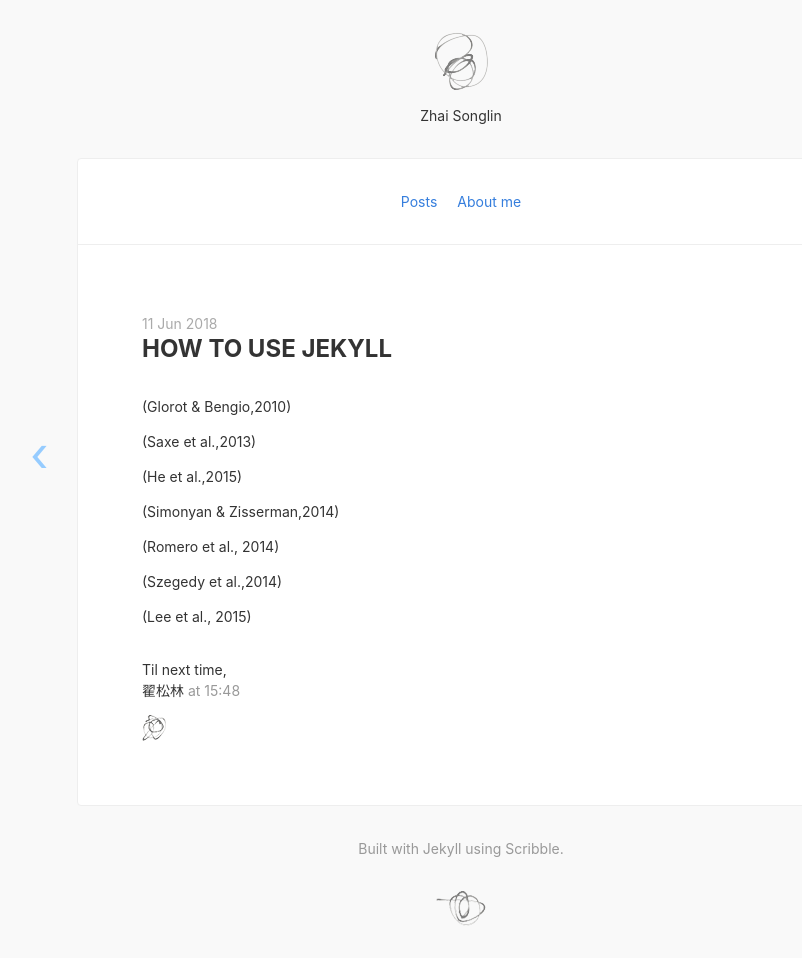
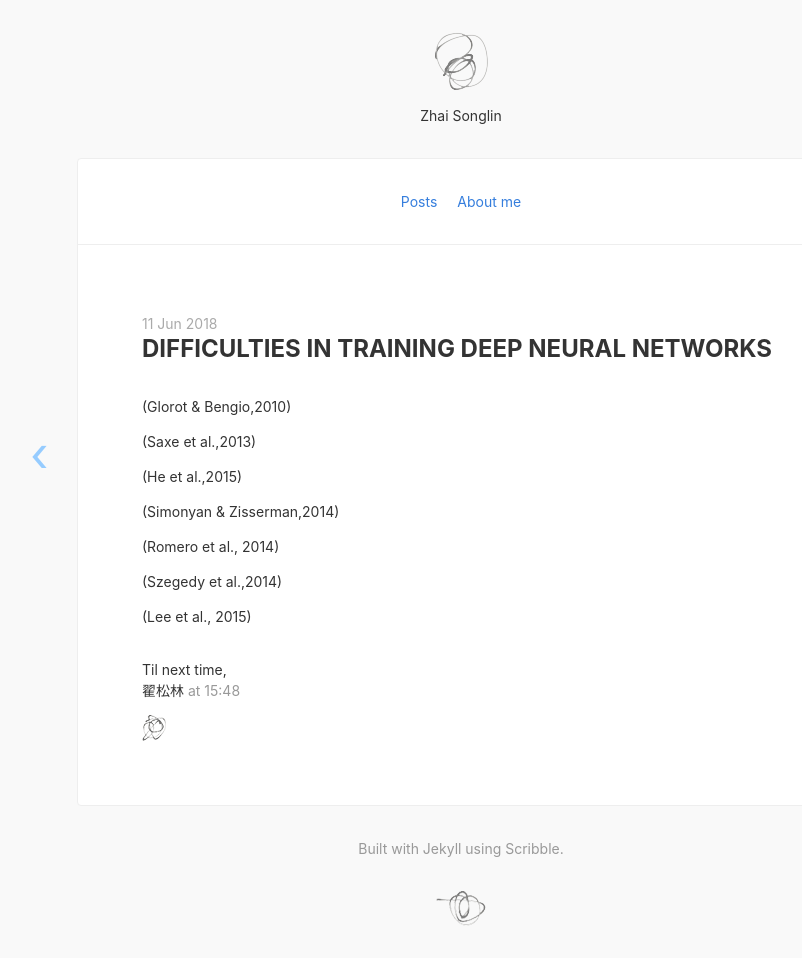
Before and after one commit to ZslGHB/ZslGHB.github.io, a Jekyll site: the page built from _posts/2018-06-11-Difficulties-in-deep-networks.md, in a window 1280 px wide. Shown: the whole page, without its empty margins (179-981 px from the left). Built offline with Jekyll 4.4.1, drawn with Linux system fonts in a browser that asks for light colours; nearby versions of some CDN libraries.

Commit message:
Update 2018-06-11-Difficulties-in-deep-networks.md

```diff
--- a/_posts/2018-06-11-Difficulties-in-deep-networks.md
+++ b/_posts/2018-06-11-Difficulties-in-deep-networks.md
@@ -1,5 +1,5 @@
 ---
-title: How to use Jekyll
+title: Difficulties in training Deep Neural Networks
 date: 2018-06-11 15:48:52
 ---
 
```
